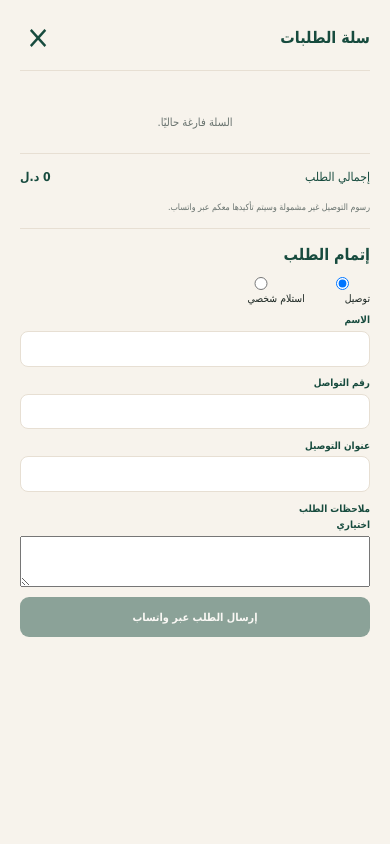
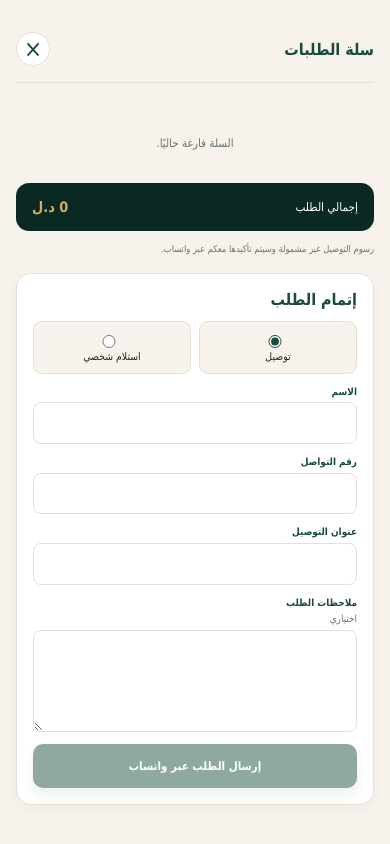
Before and after one commit to tlalalshbyb77-rgb/alsheikh, a plain HTML site: page index.html in a window 390 px wide. Both pictures are taken after a click on the button "فتح سلة الطلبات". Shown: the top 844 px of the page. Drawn offline with Linux system fonts and the light colour scheme; a web font is replaced by a local one.

Commit message:
Refactor cart toggle and panel styles
Updated cart toggle and panel styles for improved layout and responsiveness.

```diff
--- a/style.css
+++ b/style.css
@@ -464,38 +464,52 @@ button:focus-visible,a:focus-visible,input:focus-visible {
 .pack-control output,.quantity-control output { min-width:34px;text-align:center;color:var(--ink);font-weight:800 }
 .item-order { width:100%;border-left:0;border-right:0;border-bottom:0;background:transparent;cursor:pointer;font-family:inherit }
 .cart-toggle {
-  position:fixed;z-index:10;left:18px;bottom:84px;display:flex;align-items:center;gap:.5rem;
-  border:0;border-radius:999px;padding:.8rem 1rem;background:var(--gold);color:var(--deep);
-  box-shadow:0 8px 22px rgba(0,0,0,.2);font:800 .7rem Alexandria,Tahoma,sans-serif;cursor:pointer
+  position:fixed;z-index:10;right:18px;bottom:84px;display:flex;align-items:center;gap:.5rem;
+  border:0;border-radius:999px;padding:.85rem 1.05rem;background:var(--gold);color:var(--deep);
+  box-shadow:0 10px 25px rgba(0,0,0,.22);font:800 .7rem Alexandria,Tahoma,sans-serif;cursor:pointer;
+  transition:transform .2s ease,box-shadow .2s ease
 }
+.cart-toggle:hover { transform:translateY(-2px);box-shadow:0 14px 28px rgba(0,0,0,.25) }
 .cart-toggle span { display:grid;place-items:center;min-width:20px;height:20px;border-radius:50%;background:var(--deep);color:#fff;font-size:.6rem }
 .cart-toast {
-  position:fixed;z-index:11;left:18px;bottom:138px;margin:0;padding:.7rem .9rem;
+  position:fixed;z-index:21;right:18px;bottom:138px;margin:0;padding:.7rem .9rem;
   border-radius:9px;background:var(--deep);color:#fff;box-shadow:0 8px 18px rgba(0,0,0,.18);
   font-size:.62rem;font-weight:700
 }
-.cart-backdrop { position:fixed;inset:0;z-index:19;background:rgba(5,26,20,.48) }
+.cart-backdrop { position:fixed;inset:0;z-index:19;background:rgba(5,26,20,.52);backdrop-filter:blur(2px) }
+.cart-open { overflow:hidden }
 .cart-panel {
-  position:fixed;z-index:20;top:0;bottom:0;left:0;width:min(100%,410px);padding:1.25rem;
-  overflow:auto;background:var(--paper);box-shadow:8px 0 35px rgba(0,0,0,.2);transform:translateX(-105%);transition:transform .25s ease
+  position:fixed;z-index:20;top:0;bottom:0;right:0;width:min(calc(100% - 16px),440px);padding:1rem;
+  overflow:auto;background:var(--paper);box-shadow:-12px 0 40px rgba(0,0,0,.22);transform:translateX(110%);transition:transform .28s cubic-bezier(.2,.75,.2,1)
 }
 .cart-panel.open { transform:translateX(0) }
-.cart-head { display:flex;align-items:center;justify-content:space-between;padding-bottom:1rem;border-bottom:1px solid var(--line) }
+.cart-head { position:sticky;top:-1rem;z-index:2;display:flex;align-items:center;justify-content:space-between;padding:1rem 0;border-bottom:1px solid var(--line);background:var(--paper) }
 .cart-head h2,.checkout-form h3 { margin:0;color:var(--green);font-size:1rem }
-.close-button { border:0;background:transparent;color:var(--green);font-size:2rem;line-height:1;cursor:pointer }
-.cart-items { display:grid;gap:.55rem;margin:1rem 0 }
-.cart-line { display:flex;align-items:center;justify-content:space-between;gap:.6rem;padding:.75rem;background:#fff;border:1px solid var(--line);border-radius:10px;font-size:.65rem }
-.cart-line small { display:block;margin-top:.25rem;color:var(--muted);font-size:.51rem;line-height:1.6 }
-.cart-line-actions { display:flex;align-items:center;gap:.35rem }.cart-line-actions b{min-width:15px;text-align:center}
-.cart-empty { text-align:center;color:var(--muted);font-size:.7rem;padding:.8rem 0 }
-.cart-total { display:flex;justify-content:space-between;padding:1rem 0;border-top:1px solid var(--line);font-size:.76rem;color:var(--green) }
-.cart-note { margin:0 0 .8rem;color:var(--muted);font-size:.55rem;line-height:1.7 }
-.checkout-form { display:grid;gap:.65rem;margin-top:.3rem;padding-top:1rem;border-top:1px solid var(--line) }
-.delivery-options { display:flex;gap:1rem;font-size:.65rem;color:var(--ink) }
+.close-button { display:grid;place-items:center;width:34px;height:34px;border:1px solid var(--line);border-radius:50%;background:#fff;color:var(--green);font-size:1.5rem;line-height:1;cursor:pointer }
+.cart-items { display:grid;gap:.65rem;max-height:38vh;margin:1rem 0;overflow:auto;overscroll-behavior:contain;padding-left:.2rem }
+.cart-line { display:flex;align-items:center;justify-content:space-between;gap:.6rem;padding:.85rem;background:#fff;border:1px solid var(--line);border-radius:13px;font-size:.68rem;box-shadow:0 3px 10px rgba(34,43,38,.04) }
+.cart-line strong { color:var(--green) }.cart-line small { display:block;margin-top:.28rem;color:var(--muted);font-size:.56rem;line-height:1.65 }
+.cart-line-actions { display:flex;align-items:center;gap:.4rem;flex:0 0 auto }.cart-line-actions b{min-width:20px;text-align:center;color:var(--green)}
+.cart-empty { text-align:center;color:var(--muted);font-size:.72rem;padding:1.3rem 0 }
+.cart-total { display:flex;justify-content:space-between;align-items:center;margin-top:.75rem;padding:1rem;background:var(--deep);border-radius:13px;color:#fff;font-size:.73rem }.cart-total strong{color:var(--gold);font-size:.9rem}
+.cart-note { margin:.65rem 0 1rem;color:var(--muted);font-size:.58rem;line-height:1.7 }
+.checkout-form { display:grid;gap:.75rem;margin-top:.3rem;padding:1rem;background:#fff;border:1px solid var(--line);border-radius:15px;box-shadow:0 4px 12px rgba(34,43,38,.04) }
+.delivery-options { display:flex;gap:.5rem;font-size:.65rem;color:var(--ink) }.delivery-options label{flex:1;padding:.65rem;border:1px solid var(--line);border-radius:9px;background:var(--paper);text-align:center}
 .checkout-form>label { display:grid;gap:.35rem;color:var(--green);font-size:.62rem;font-weight:700 }
-.checkout-form input { width:100%;border:1px solid var(--line);border-radius:8px;padding:.65rem;background:#fff;font:inherit;font-size:.68rem }
-.checkout-button { border:0;border-radius:9px;padding:.85rem;background:var(--green);color:#fff;font:800 .68rem Alexandria,Tahoma,sans-serif;cursor:pointer }
+.checkout-form input,.checkout-form textarea { width:100%;border:1px solid var(--line);border-radius:8px;padding:.65rem;background:#fff;color:var(--ink);font:inherit;font-size:16px }
+.checkout-form textarea { min-height:84px;resize:vertical;line-height:1.65 }
+.optional { color:var(--muted);font-weight:500 }
+.checkout-button { border:0;border-radius:10px;padding:.95rem;background:var(--green);color:#fff;font:800 .72rem Alexandria,Tahoma,sans-serif;cursor:pointer;box-shadow:0 7px 14px rgba(23,75,62,.18) }
 .checkout-button:disabled { cursor:not-allowed; opacity:.48 }
+input[type="radio"] { accent-color:var(--green) }
+@media (max-width:649px) {
+  .cart-panel { width:100%;padding:1rem 1rem calc(1rem + env(safe-area-inset-bottom));box-shadow:none }
+  .cart-head { top:-1rem }
+  .cart-items { max-height:34vh }
+  .cart-line { align-items:flex-start }
+  .cart-line-actions { padding-top:.15rem }
+  .cart-toast { right:12px;left:12px;bottom:82px;text-align:center }
+}
 .load-more {
   display:block;
   margin:1.5rem auto 0;
```
